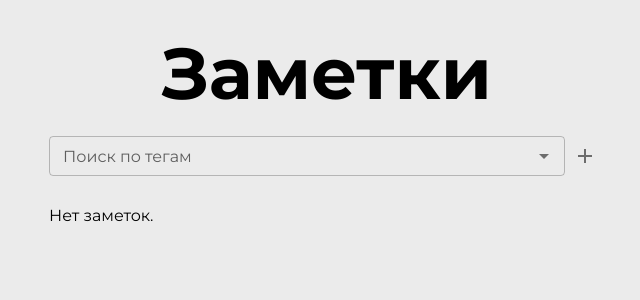
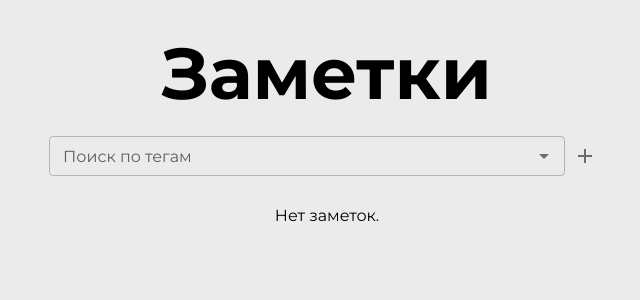
Before and after one commit to notsecret32/note-editor, a React (Create React App) app: page / in a window 1280 px wide. Shown: the top 300 px of the page, without its empty margins (313-953 px from the left). Built offline with nearby package versions, Linux system fonts and the light colour scheme.

Commit message:
fix: incorrect behavior has been fixed

```diff
--- a/src/components/NoteList.tsx
+++ b/src/components/NoteList.tsx
@@ -34,7 +34,7 @@ export const NoteList: React.FC = () => {
       {noteListItems.length > 0 ? (
         noteListItems
       ) : (
-        <Typography>Нет заметок.</Typography>
+        <Typography textAlign="center">Нет заметок.</Typography>
       )}
     </List>
   )
```
